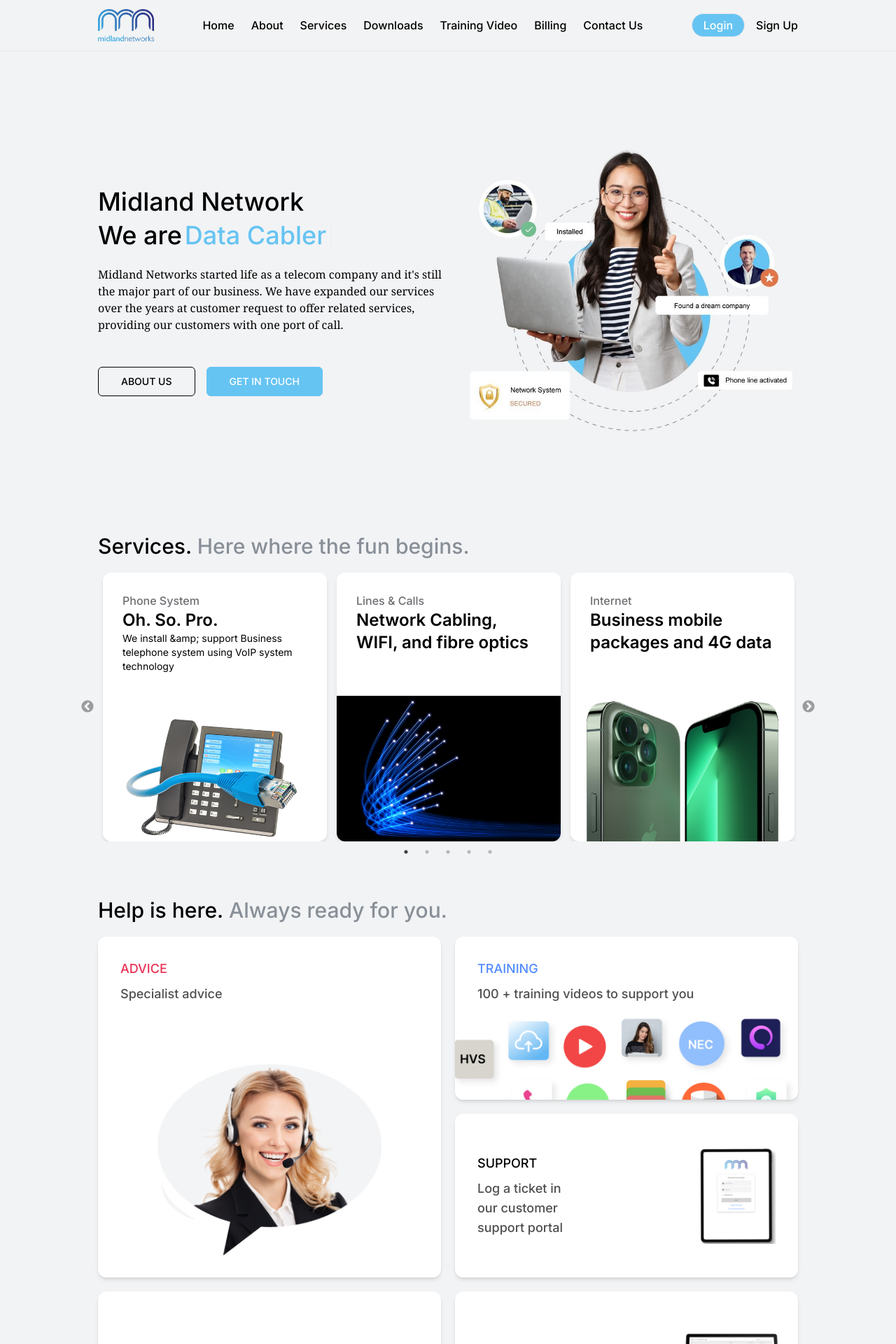
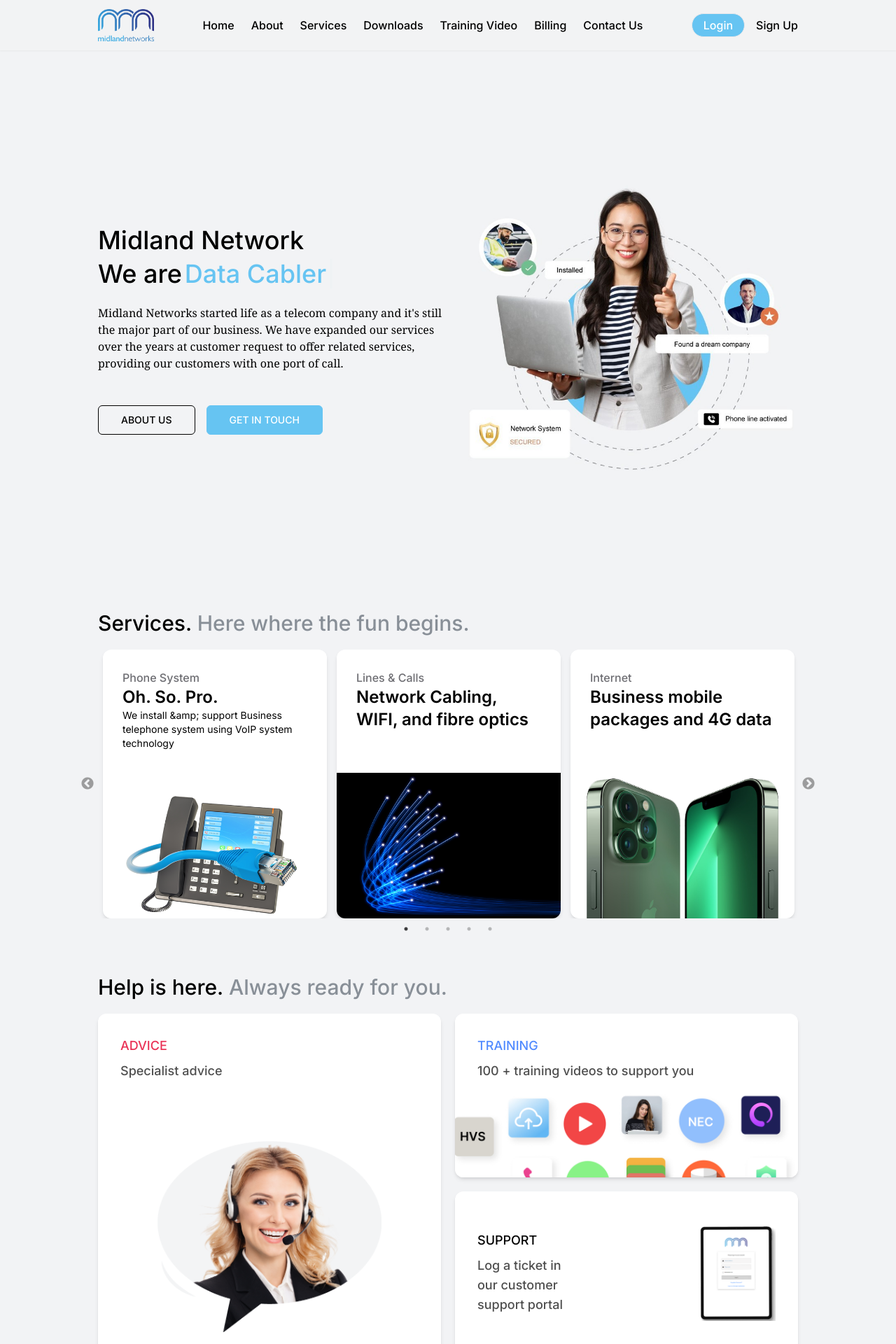
Before and after one commit to abhiskg/midland-networks, a React (Vite) app: page / in a window 1280 px wide. Shown: the top 1920 px of the page at 70% size. Built offline with nearby package versions, Linux system fonts and the light colour scheme.

Commit message:
Animation added

```diff
--- a/src/components/cards/ServiceCard.tsx
+++ b/src/components/cards/ServiceCard.tsx
@@ -9,7 +9,7 @@ type ServiceDataType = {
 export default function ServiceCard({ data }: { data: ServiceDataType }) {
   const { images, name, title, details } = data;
   return (
-    <div className='bg-white flex flex-col justify-between rounded-xl gap-5 overflow-hidden h-96 shadow-md hover:scale-[1.02] hover:shadow-lg cursor-pointer transition-transform duration-300 ease-out '>
+    <div className='bg-white flex flex-col justify-between rounded-xl gap-5 overflow-hidden h-96 shadow-md hover:scale-[1.015] hover:shadow-lg cursor-pointer transition-transform duration-300 ease-out '>
       <div className='mx-7 mt-7 mb-8'>
         <h3 className='text-[#6E6E73] font-medium'>{name}</h3>
         <h4 className='font-semibold text-2xl'>{title}</h4>
--- a/src/pages/homePage/sections/BusinessModel.tsx
+++ b/src/pages/homePage/sections/BusinessModel.tsx
@@ -17,7 +17,7 @@ export default function BusinessModel() {
       </h2>
 
       <div className='grid md:grid-cols-2 grid-cols-1 gap-5 md:grid-rows-2 mt-5 mb-10 md:mb-16'>
-        <div className='md:col-span-2 bg-white rounded-xl grid md:grid-cols-2 grid-cols-1 shadow-md hover:scale-[1.02] hover:shadow-lg cursor-pointer transition-transform duration-300 ease-out  overflow-hidden'>
+        <div className='md:col-span-2 bg-white rounded-xl grid md:grid-cols-2 grid-cols-1 shadow-md hover:scale-[1.015] hover:shadow-lg cursor-pointer transition-transform duration-300 ease-out  overflow-hidden'>
           <div className='flex flex-col justify-center items-center p-10'>
             <h3 className='font-medium text-xl text-secondaryText-100'>
               TRUST
@@ -32,7 +32,7 @@ export default function BusinessModel() {
             className='w-full md:h-full h-40 md:object-contain'
           />
         </div>
-        <div className='bg-white rounded-xl flex flex-col justify-between overflow-hidden shadow-md hover:scale-[1.02] hover:shadow-lg cursor-pointer transition-transform duration-300 ease-out '>
+        <div className='bg-white rounded-xl flex flex-col justify-between overflow-hidden shadow-md hover:scale-[1.015] hover:shadow-lg cursor-pointer transition-transform duration-300 ease-out '>
           <div>
             <h3 className='font-medium text-xl text-secondaryText-200 text-center mt-10'>
               PASSION
@@ -47,7 +47,7 @@ export default function BusinessModel() {
             className='object-contain w-full h-auto'
           />
         </div>
-        <div className='bg-white rounded-xl flex flex-col justify-between overflow-hidden shadow-md hover:scale-[1.02] hover:shadow-lg cursor-pointer transition-transform duration-300 ease-out '>
+        <div className='bg-white rounded-xl flex flex-col justify-between overflow-hidden shadow-md hover:scale-[1.015] hover:shadow-lg cursor-pointer transition-transform duration-300 ease-out '>
           <div className='p-10'>
             <h3 className='font-medium text-xl text-secondaryText-300'>
               EXPERTISE
--- a/src/pages/homePage/sections/Hero.tsx
+++ b/src/pages/homePage/sections/Hero.tsx
@@ -1,14 +1,27 @@
 import Typewriter from "typewriter-effect";
+import { motion } from "framer-motion";
+import { fadeIn, staggerContainer } from "../../../utils/motion";
 
 export default function Hero() {
   return (
-    <section className=''>
-      <div className='custom-container flex flex-col justify-center  mx-auto py-7 md:py-16 lg:py-32 lg:flex-row lg:justify-between'>
+    <motion.section
+      variants={staggerContainer()}
+      initial='hidden'
+      whileInView='show'
+      viewport={{ once: true, amount: 0.25 }}
+    >
+      <div className='custom-container flex flex-col justify-center min-h-screen mx-auto py-7 md:py-16 lg:py-32 lg:flex-row lg:justify-between'>
         <div className='flex flex-col justify-center text-center rounded-sm lg:max-w-md xl:max-w-lg lg:text-left'>
-          <h1 className='text-3xl font-medium leading-none sm:text-4xl'>
+          <motion.h1
+            variants={fadeIn("right", "tween", 0.1, 1)}
+            className='text-3xl font-medium leading-none sm:text-4xl'
+          >
             Midland Network
-          </h1>
-          <h2 className='text-3xl justify-center lg:justify-start font-medium leading-none sm:text-4xl flex gap-1 mt-2'>
+          </motion.h1>
+          <motion.h2
+            variants={fadeIn("right", "tween", 0.3, 1)}
+            className='text-3xl justify-center lg:justify-start font-medium leading-none sm:text-4xl flex gap-1 mt-2'
+          >
             We are
             <div className='text-primary-100'>
               <Typewriter
@@ -26,14 +39,20 @@ export default function Hero() {
                 }}
               />
             </div>
-          </h2>
-          <p className='mt-6 mb-8 font-serif sm:mb-12'>
+          </motion.h2>
+          <motion.p
+            variants={fadeIn("up", "tween", 0.4, 1)}
+            className='mt-6 mb-8 font-serif sm:mb-12'
+          >
             Midland Networks started life as a telecom company and it's still
             the major part of our business. We have expanded our services over
             the years at customer request to offer related services, providing
             our customers with one port of call.
-          </p>
-          <div className='flex sm:items-center justify-center space-x-4 lg:justify-start'>
+          </motion.p>
+          <motion.div
+            variants={fadeIn("up", "tween", 0.6, 1)}
+            className='flex sm:items-center justify-center space-x-4 lg:justify-start'
+          >
             <a
               rel='noopener noreferrer'
               href='#'
@@ -48,16 +67,19 @@ export default function Hero() {
             >
               GET IN TOUCH
             </a>
-          </div>
+          </motion.div>
         </div>
-        <div className='flex items-center justify-center  mt-8 lg:mt-0 '>
+        <motion.div
+          variants={fadeIn("left", "tween", 0.3, 1)}
+          className='flex items-center justify-center  mt-8 lg:mt-0 '
+        >
           <img
             src='./images/hero/hero.jpg'
             alt=''
             className='object-contain w-80 md:w-[30rem] h-auto'
           />
-        </div>
+        </motion.div>
       </div>
-    </section>
+    </motion.section>
   );
 }
--- a/src/pages/homePage/sections/NewsFeed.tsx
+++ b/src/pages/homePage/sections/NewsFeed.tsx
@@ -32,7 +32,7 @@ export default function NewsFeed() {
           </div>
         </div>
 
-        <div className='hover:scale-[1.02] hover:shadow-lg shadow-md rounded-xl cursor-pointer transition-transform duration-300 ease-out overflow-hidden'>
+        <div className='hover:scale-[1.015] hover:shadow-lg shadow-md rounded-xl cursor-pointer transition-transform duration-300 ease-out overflow-hidden'>
           <img
             src='./images/newsfeed/server.png'
             className='rounded-t-xl sm:object-contain w-full sm:h-auto h-44'
@@ -50,14 +50,14 @@ export default function NewsFeed() {
           </div>
         </div>
 
-        <div className='bg-[#285883] rounded-xl relative pb-3 md:h-auto  text-white flex justify-center items-center shadow-md hover:scale-[1.02] hover:shadow-lg cursor-pointer transition-transform duration-300 ease-out '>
+        <div className='bg-[#285883] rounded-xl relative pb-3 md:h-auto  text-white flex justify-center items-center shadow-md hover:scale-[1.015] hover:shadow-lg cursor-pointer transition-transform duration-300 ease-out '>
           <h3 className='font-bold text-xl '>Midland HVS</h3>
           <small className='absolute cursor-pointer bottom-8 border-2 border-white px-5 py-2 uppercase font-medium'>
             Training Videos
           </small>
         </div>
 
-        <div className='h-full shadow-md rounded-xl overflow-hidden hover:scale-[1.02] hover:shadow-lg cursor-pointer transition-transform duration-300 ease-out '>
+        <div className='h-full shadow-md rounded-xl overflow-hidden hover:scale-[1.015] hover:shadow-lg cursor-pointer transition-transform duration-300 ease-out '>
           <img
             src='./images/newsfeed/installer.png'
             alt=''
--- a/src/pages/homePage/sections/Services.tsx
+++ b/src/pages/homePage/sections/Services.tsx
@@ -1,5 +1,7 @@
 import ServiceCarousel from "../../../components/carousel/ServiceCarousel";
 import ServiceCarousel2 from "../../../components/carousel/ServiceCarousel2";
+import { motion } from "framer-motion";
+import { fadeIn, staggerContainer } from "../../../utils/motion";
 
 export default function Services() {
   return (
@@ -15,8 +17,17 @@ export default function Services() {
         Help is here.{" "}
         <span className='text-primaryText-100'>Always ready for you.</span>
       </h2>
-      <div className='grid md:grid-cols-2 grid-cols-1 md:grid-rows-3 grid-rows-5 gap-5 md:mb-20 mb-14 mt-5'>
-        <div className='bg-white md:row-span-2 rounded-xl p-8 flex flex-row md:flex-col items-center md:items-baseline justify-between shadow-md hover:scale-[1.02] hover:shadow-lg cursor-pointer transition-transform duration-300 ease-out '>
+      <motion.div
+        variants={staggerContainer()}
+        initial='hidden'
+        whileInView='show'
+        viewport={{ once: true, amount: 0.25 }}
+        className='grid md:grid-cols-2 grid-cols-1 md:grid-rows-3 grid-rows-5 gap-5 md:mb-20 mb-14 mt-5'
+      >
+        <motion.div
+          variants={fadeIn("right", "tween", 0.1, 0.5)}
+          className='bg-white md:row-span-2 rounded-xl p-8 flex flex-row md:flex-col items-center md:items-baseline justify-between shadow-md hover:scale-[1.015] hover:shadow-lg cursor-pointer transition-transform duration-300 ease-out '
+        >
           <div className='flex-1'>
             <h3 className='text-secondaryText-200 font-medium text-lg '>
               ADVICE
@@ -30,9 +41,12 @@ export default function Services() {
             alt=''
             className='object-contain md:w-80 w-48 mx-auto h-auto md:mt-20'
           />
-        </div>
+        </motion.div>
 
-        <div className='bg-white rounded-xl flex flex-col justify-between overflow-hidden shadow-md hover:scale-[1.02] hover:shadow-lg cursor-pointer transition-transform duration-300 ease-out '>
+        <motion.div
+          variants={fadeIn("left", "tween", 0.1, 0.5)}
+          className='bg-white rounded-xl flex flex-col justify-between overflow-hidden shadow-md hover:scale-[1.015] hover:shadow-lg cursor-pointer transition-transform duration-300 ease-out '
+        >
           <div className='mt-8 ml-8'>
             <h3 className='text-secondaryText-100 font-medium text-lg'>
               TRAINING
@@ -46,9 +60,12 @@ export default function Services() {
             alt=''
             className='object-contain w-full h-auto'
           />
-        </div>
+        </motion.div>
 
-        <div className='flex justify-between items-center rounded-xl bg-white p-8 shadow-md hover:scale-[1.02] hover:shadow-lg cursor-pointer transition-transform duration-300 ease-out '>
+        <motion.div
+          variants={fadeIn("left", "tween", 0.1, 0.5)}
+          className='flex justify-between items-center rounded-xl bg-white p-8 shadow-md hover:scale-[1.015] hover:shadow-lg cursor-pointer transition-transform duration-300 ease-out '
+        >
           <div>
             <h3 className=' font-medium text-lg'>SUPPORT</h3>
             <p className=' font-medium text-lg text-primaryText-200 mt-2'>
@@ -62,9 +79,12 @@ export default function Services() {
             alt=''
             className='object-contain w-28 h-auto'
           />
-        </div>
+        </motion.div>
 
-        <div className='flex justify-between items-center bg-white rounded-xl shadow-md hover:scale-[1.02] hover:shadow-lg cursor-pointer transition-transform duration-300 ease-out '>
+        <motion.div
+          variants={fadeIn("up", "tween", 0.3, 0.5)}
+          className='flex justify-between items-center bg-white rounded-xl shadow-md hover:scale-[1.015] hover:shadow-lg cursor-pointer transition-transform duration-300 ease-out '
+        >
           <div className='ml-8'>
             <h3 className='text-secondaryText-100 font-medium text-lg'>
               MESSAGING
@@ -78,9 +98,12 @@ export default function Services() {
             alt=''
             className='object-contain w-40'
           />
-        </div>
+        </motion.div>
 
-        <div className='flex justify-between items-center bg-white rounded-xl shadow-md hover:scale-[1.02] hover:shadow-lg cursor-pointer transition-transform duration-300 ease-out '>
+        <motion.div
+          variants={fadeIn("up", "tween", 0.3, 0.5)}
+          className='flex justify-between items-center bg-white rounded-xl shadow-md hover:scale-[1.015] hover:shadow-lg cursor-pointer transition-transform duration-300 ease-out '
+        >
           <div className='ml-8'>
             <h3 className='text-[#04D2FF] font-medium text-lg'>GUIDANCE</h3>
             <p className=' font-medium text-lg text-primaryText-200 mt-2'>
@@ -92,8 +115,8 @@ export default function Services() {
             alt=''
             className='object-contain w-48'
           />
-        </div>
-      </div>
+        </motion.div>
+      </motion.div>
 
       {/* Other Services */}
       <h2 className='font-medium md:text-3xl text-2xl'>
--- /dev/null
+++ b/src/utils/motion.ts
@@ -0,0 +1,36 @@
+export const staggerContainer = (
+  staggerChildren?: any,
+  delayChildren?: any
+) => ({
+  hidden: {},
+  show: {
+    transition: {
+      staggerChildren,
+      delayChildren,
+    },
+  },
+});
+
+export const fadeIn = (
+  direction: string,
+  type: string,
+  delay: number,
+  duration: number
+) => ({
+  hidden: {
+    x: direction === "left" ? 100 : direction === "right" ? -100 : 0,
+    y: direction === "up" ? 100 : direction === "down" ? -100 : 0,
+    opacity: 0,
+  },
+  show: {
+    x: 0,
+    y: 0,
+    opacity: 1,
+    transition: {
+      type,
+      delay,
+      duration,
+      ease: "easeOut",
+    },
+  },
+});
```
Also changed, not shown: src/components/carousel/AwardsCarousel.tsx (+4 -4 lines), src/components/carousel/ServiceCarousel2.tsx (+4 -4 lines).
